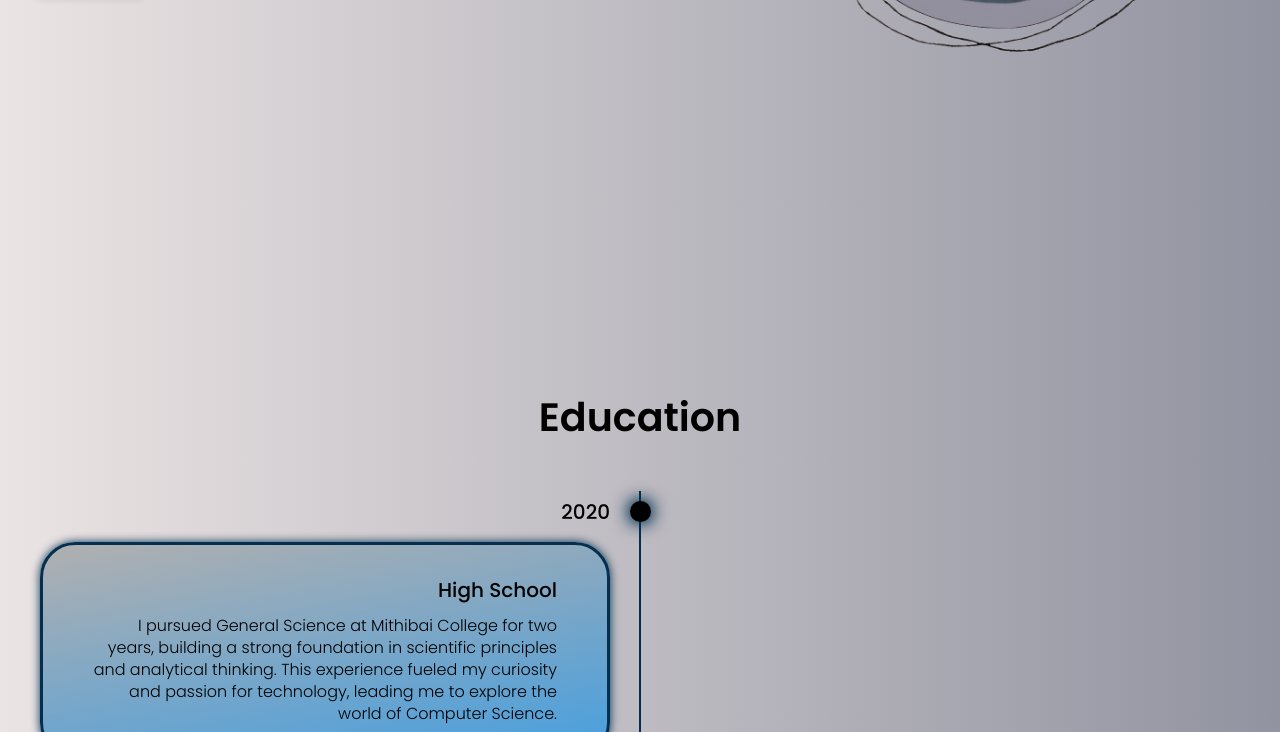
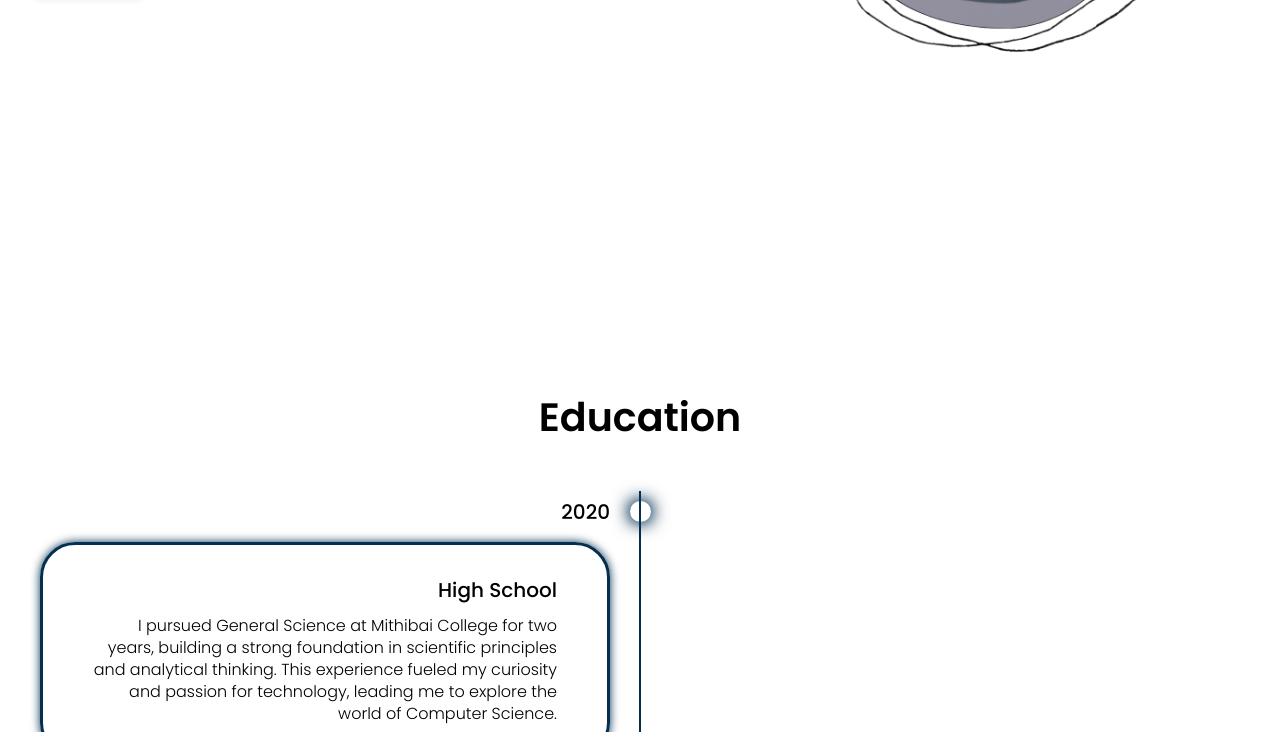
Before and after one commit to aprasla31/ahad-portfolio, a plain HTML site: page index.html in a window 1280 px wide. Shown: the part 557-1289 px from the top of the page. Drawn offline with nearby package versions, Linux system fonts and the light colour scheme.

Commit message:
Update style.css

```diff
--- a/css/style.css
+++ b/css/style.css
@@ -6,6 +6,7 @@
     text-decoration: none;
     border: none;
     outline: none;
+    background: transparent !important;
     font-family: 'Poppins', sans-serif;
     scroll-behavior: smooth;
 }
```
